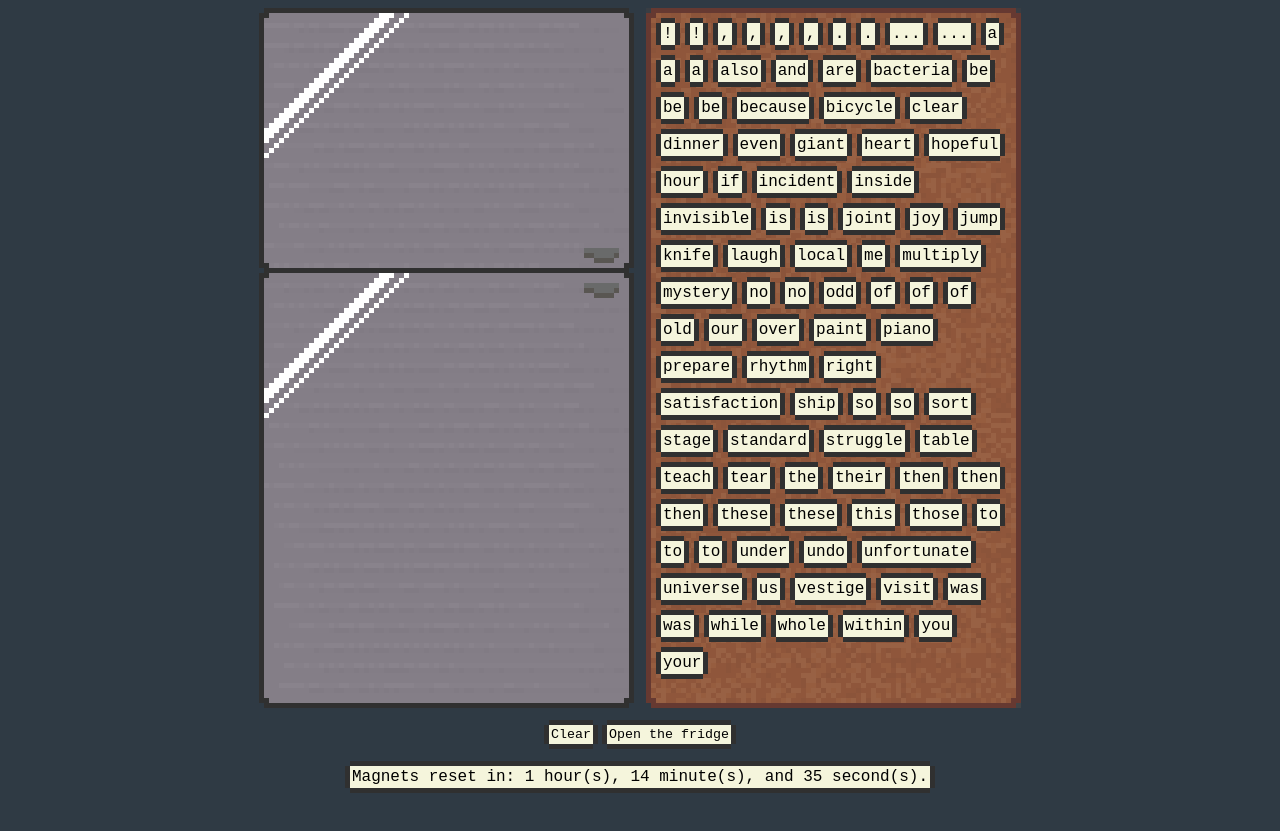
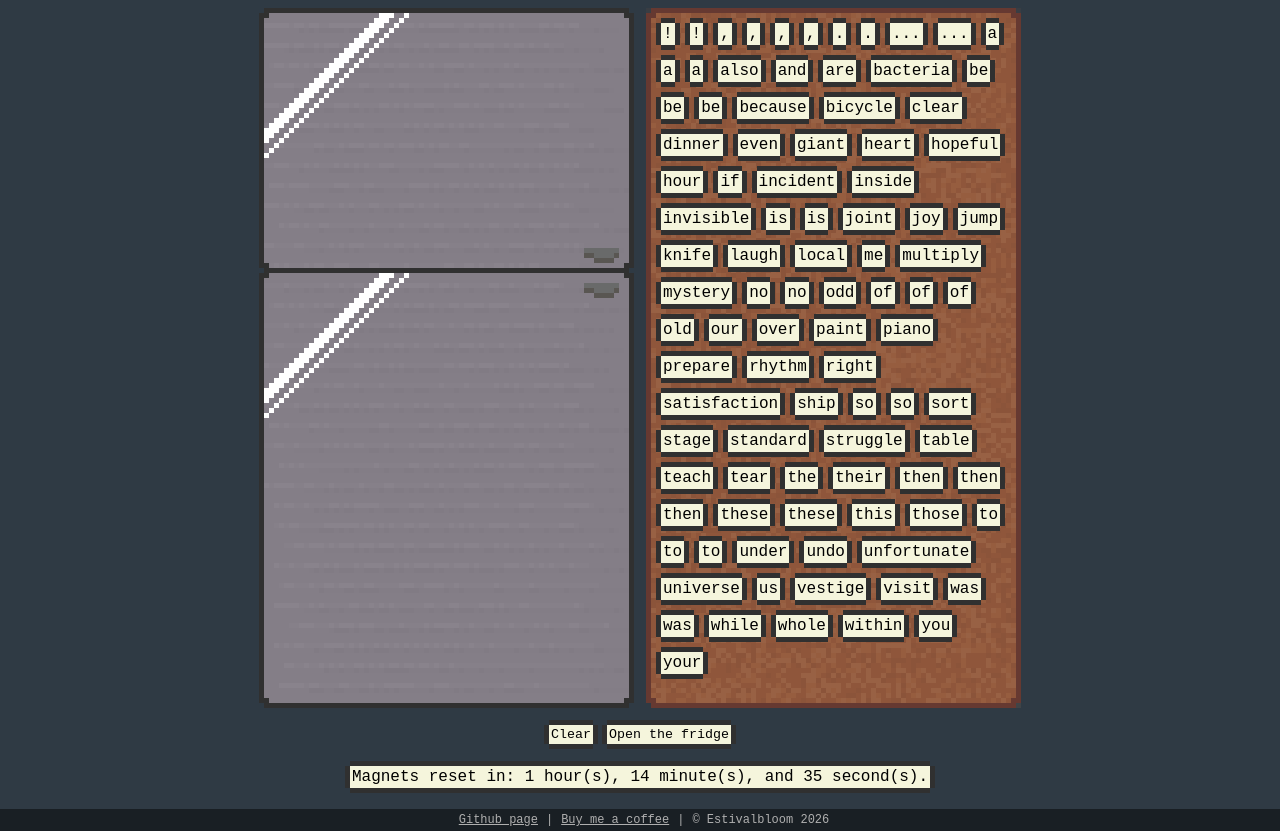
Before and after one commit to estivalbloom/fridge-magnet, a Vue app: page / in a window 1280 px wide. Before the commit the page ends 801 px from the top, so only its background shows below. Built offline with nearby package versions, Linux system fonts and the light colour scheme.

Commit message:
Adds footer

```diff
--- a/index.html
+++ b/index.html
@@ -14,6 +14,7 @@
 		<style>
 			body {
 				background-color: rgb(47, 58, 68);
+				margin: 0px;
 			}
 		</style>
 	</head>
--- a/src/App.vue
+++ b/src/App.vue
@@ -1,7 +1,7 @@
 <script setup lang="ts">
 	import Sortable from 'sortablejs';
 	import { onMounted, useTemplateRef, ref } from 'vue';
-	import { WordType, WordBank} from './word-bank';
+	import { WordType, WordBank } from './word-bank';
 
 	const open = ref(false);
 
@@ -107,6 +107,15 @@
 			<div id="timer" ref="timer" class="magnet"> Magnets reset in: {{ timeUntil }}. </div>
 		</div>
 	</div>
+	<div id="footer">
+		<div>
+			<a href="https://github.com/estivalbloom/fridge-magnet">Github page</a>
+		</div>
+		<div>
+			<a href="https://ko-fi/estivalbloom">Buy me a coffee</a>
+		</div>
+		<div>© Estivalbloom 2026</div>
+	</div>
 </template>
 
 <style scoped>
@@ -115,6 +124,7 @@
 	display: flex;
 	flex-direction: column;
 	gap: 12px;
+	padding: 8px;
 }
 
 #containers {
@@ -168,4 +178,24 @@
 	justify-content: center;
 	gap: 4px;
 }
+
+#footer {
+	margin: 8px 0 0 0;
+	padding :4px;
+	width: 100%;
+	display: flex;
+	justify-content: center;
+	background: #0007;
+}
+
+#footer * {
+	color: #AFAFAF;
+	font-family:'Courier New', Courier, monospace;
+	font-size: 12px;
+}
+
+#footer *:nth-child(n + 2)::before {
+	content: "|";
+	margin: 0px 8px;
+}
 </style>
```
Also changed, not shown: 1 other file (tests, documents, lock files or other folders).
